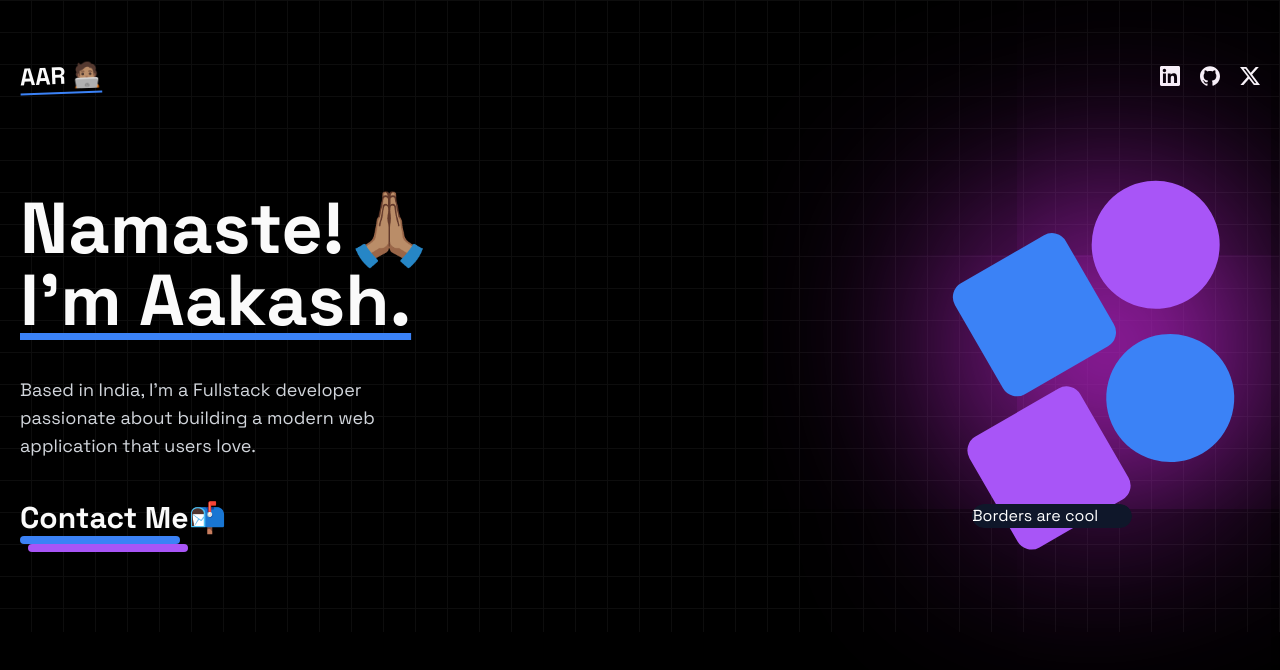
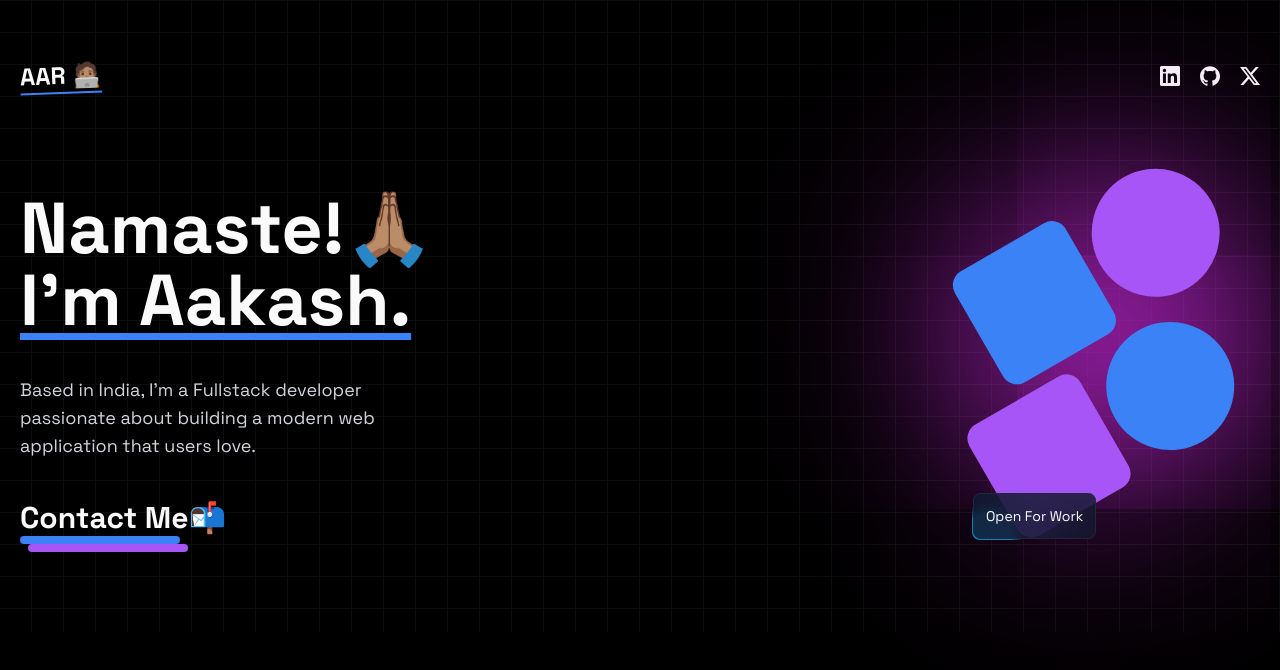
Before and after one commit to aakash-a-dev/Portfolio-Site, a Next.js app in the folder portfolio/: page / in a window 1280 px wide. Shown: the top 670 px of the page. Built offline with nearby package versions, Linux system fonts and the light colour scheme.

Commit message:
Moving Border issue rectified

```diff
--- a/portfolio/app/(home)/components/HeroComponent.tsx
+++ b/portfolio/app/(home)/components/HeroComponent.tsx
@@ -1,5 +1,5 @@
 
-import { MovingBorderBtn } from '@/component/ui/moving-border'
+import { MovingBorderBtn } from '@/components/ui/MovingBorderBtn'
 import Link from 'next/link'
 import React from 'react'
 
@@ -35,11 +35,8 @@ export default function HeroComponent() {
                   </div>
                   <div className="glow absolute top-[40%] right-1/2 -z-10"></div>
               </div>
-                  <MovingBorderBtn
-        borderRadius="1.75rem"
-        className="bg-white dark:bg-slate-900 text-black dark:text-white border-neutral-200 dark:border-slate-800"
-      >
-        Borders are cool
+                  <MovingBorderBtn borderRadius='0.5rem' className='p-3'>
+        Open For Work
       </MovingBorderBtn>
           </div>
     </div>
--- a/portfolio/app/(home)/page.tsx
+++ b/portfolio/app/(home)/page.tsx
@@ -1,6 +1,7 @@
 import React from 'react'
 import Navbar from './components/Navbar'
 import HeroComponent from './components/HeroComponent'
+import { MovingBorderBtn } from '@/components/ui/MovingBorderBtn'
 
 export default function page() {
   return (
@@ -8,7 +9,7 @@ export default function page() {
       <div className='dark:bg-black bg-white  dark:bg-grid-white/[0.05] bg-grid-black/[0.2]'>
       <div className='max-w-7xl mx-auto p-5 '>
         <Navbar />
-        <HeroComponent/>
+          <HeroComponent />
         </div>
         </div>
       </div>
--- a/portfolio/app/layout.tsx
+++ b/portfolio/app/layout.tsx
@@ -1,7 +1,7 @@
 import type { Metadata } from "next";
 import { Space_Grotesk } from "next/font/google";
 import "./globals.css";
-import { ThemeProvider } from "@/component/theme-provider";
+import { ThemeProvider } from "@/components/theme-provider";
 
 const spaceGrotesk = Space_Grotesk({ subsets: ["latin"] });
 
--- a/portfolio/component/ui/moving-border.tsx
+++ b/portfolio/components/ui/MovingBorderBtn.tsx
@@ -32,7 +32,7 @@ export function MovingBorderBtn({
   return (
     <Component
       className={cn(
-        "bg-transparent relative text-xl  h-16 w-40 p-[1px] overflow-hidden ",
+        "bg-transparent relative text-xl p-[1px] overflow-hidden ",
         containerClassName
       )}
       style={{
--- a/portfolio/tailwind.config.ts
+++ b/portfolio/tailwind.config.ts
@@ -81,7 +81,7 @@ const config = {
       },
     },
   },
-  plugins: [require("tailwindcss-animate"), addVariablesForColors,    function ({ matchUtilities, theme }: any) {
+  plugins: [require("tailwindcss-animate"),  function ({ matchUtilities, theme }: any) {
       matchUtilities(
         {
           "bg-grid": (value: any) => ({
@@ -102,7 +102,7 @@ const config = {
         },
         { values: flattenColorPalette(theme("backgroundColor")), type: "color" }
       );
-    },],
+    }, addVariablesForColors],
 } satisfies Config
 
 function addVariablesForColors({ addBase, theme }: any) {
```
Also changed, not shown: portfolio/components/theme-provider.tsx (renamed from portfolio/component/theme-provider.tsx).
